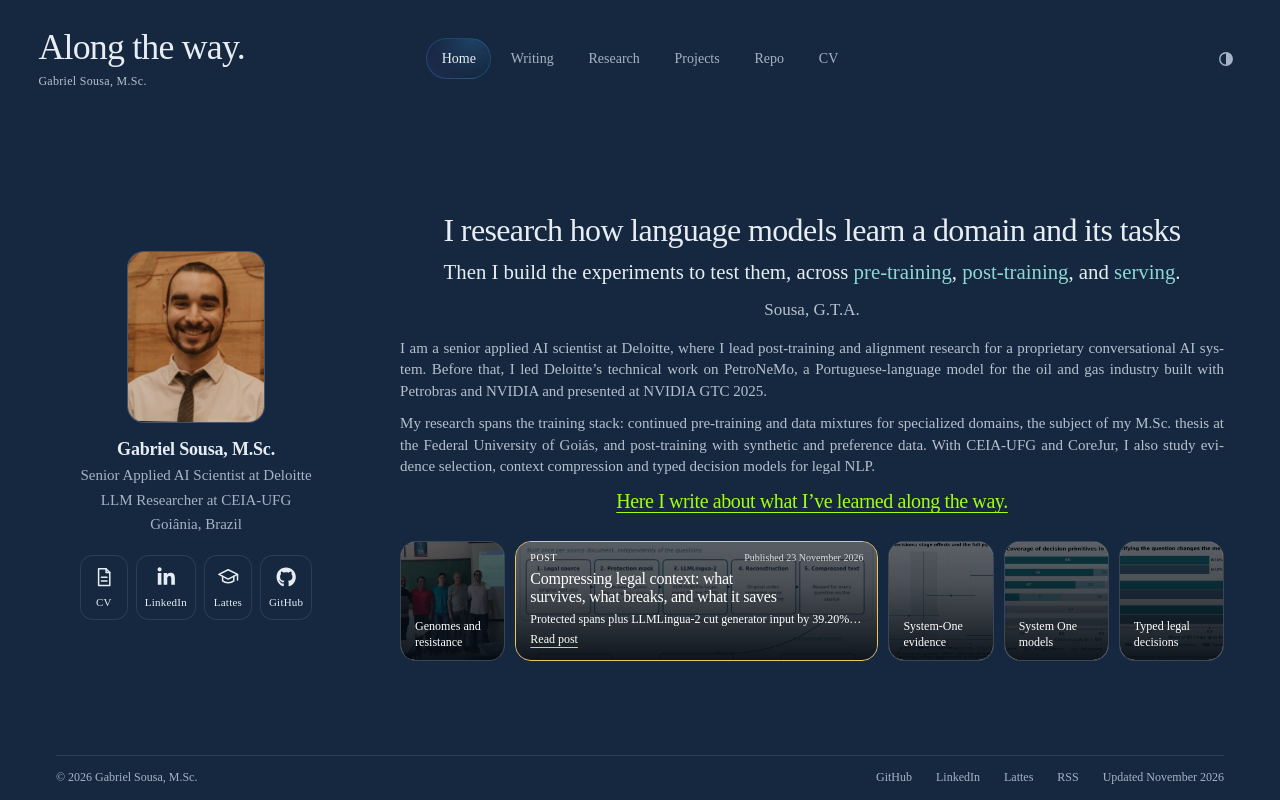
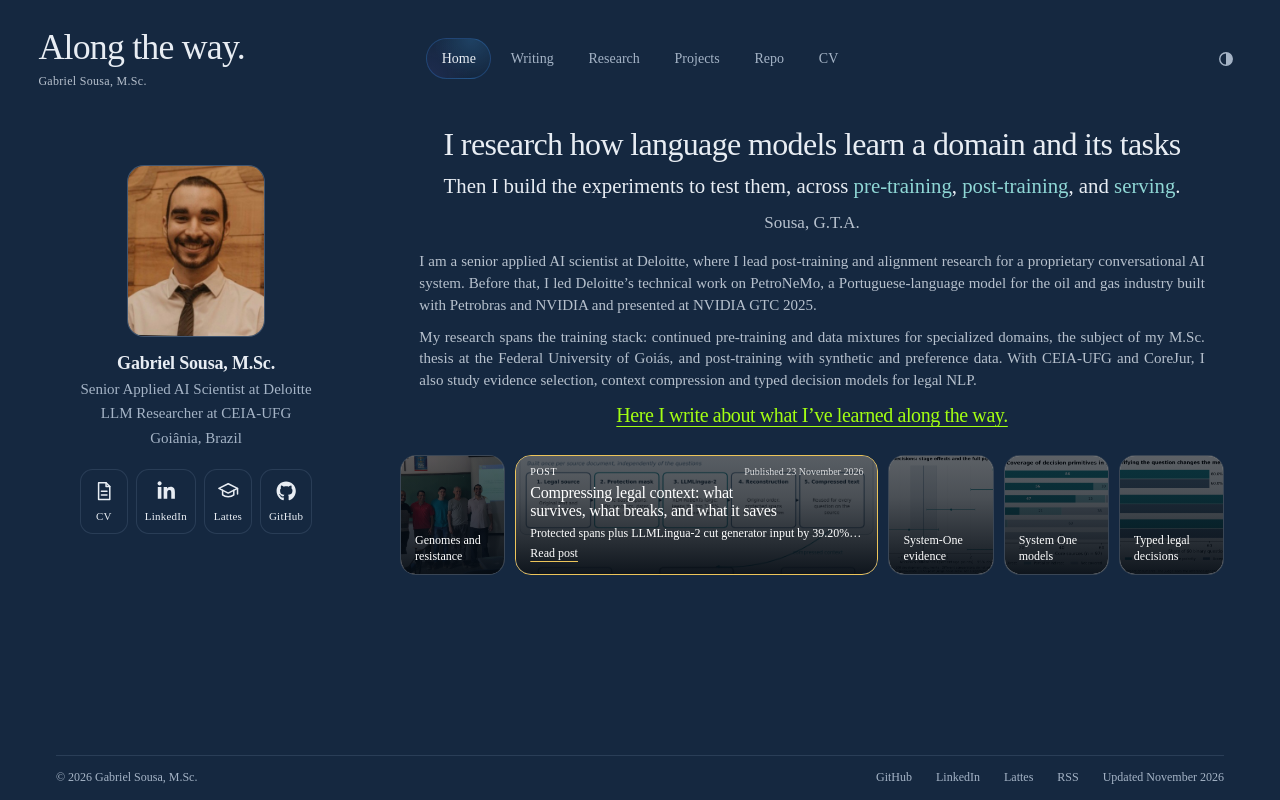
Before and after one commit to gabrieltxs/gabrielsousa-alongtheway, an Astro site: page / in a window 1280 px wide. Built offline with nearby package versions, Linux system fonts and the light colour scheme; Astro itself is replaced by a stand-in of ours; some packages are replaced by stand-ins of ours.

Commit message:
Add home text margins and restore natural title wrapping

```diff
--- a/src/styles/global.css
+++ b/src/styles/global.css
@@ -1124,7 +1124,7 @@ pre {
 .home-page > main {
 	flex: 1;
 	display: grid;
-	align-items: center;
+	align-items: start;
 	padding-block: clamp(0.75rem, 2vh, 1.5rem);
 }
 .card-home {
@@ -1135,9 +1135,12 @@ pre {
 	width: 100%;
 }
 .card-content { min-width: 0; }
+.card-content > :not(.card-updates) {
+	margin-inline: clamp(0.25rem, 1.5vw, 1.5rem);
+}
 .card-content > .card-statement:first-child {
 	text-align: center;
-	text-wrap: balance;
+	text-wrap: wrap;
 }
 .card-subtitle {
 	margin-top: 0.65rem;
@@ -1146,7 +1149,7 @@ pre {
 	font-weight: 300;
 	line-height: 1.25;
 	text-align: center;
-	text-wrap: balance;
+	text-wrap: wrap;
 }
 .card-subtitle span {
 	color: #8fd7d5;
```
